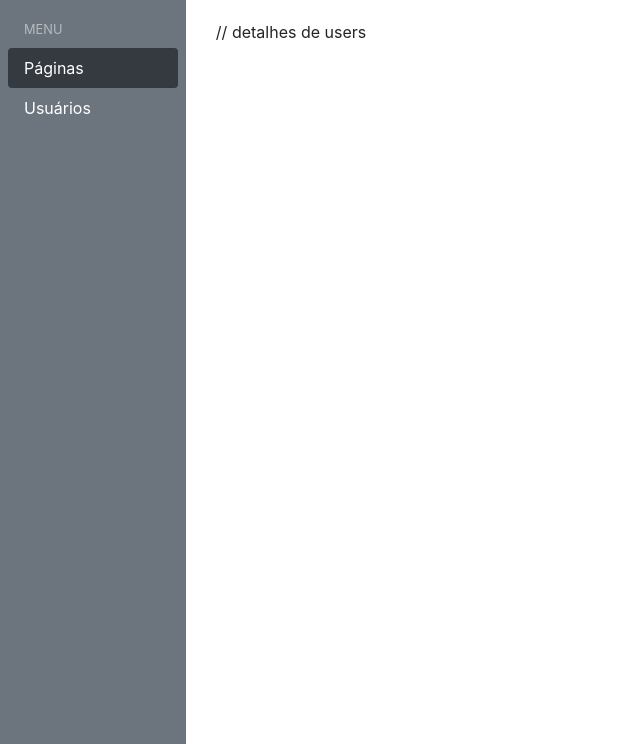
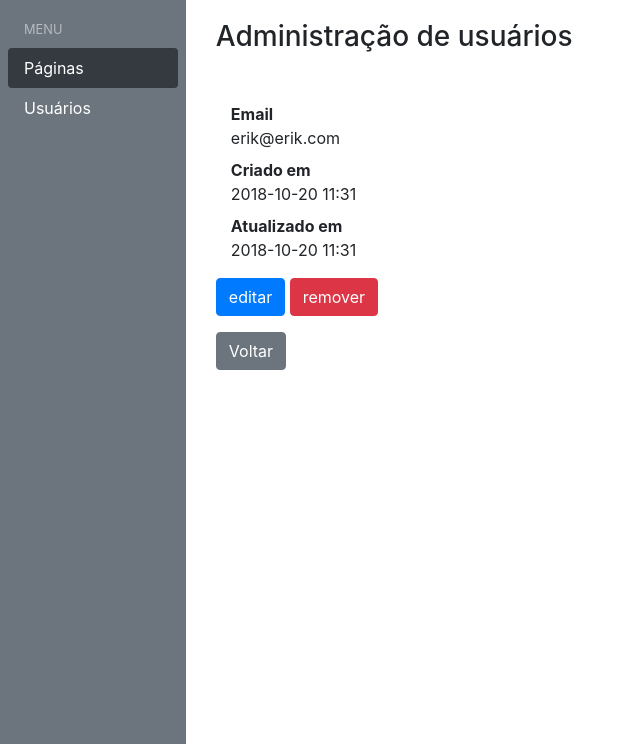
Before and after one commit to heitor92/projeto-site-adm, a PHP site: page /admin/users/1 in a window 1280 px wide. Shown: the part 56-800 px from the top of the page, without its empty margins (0-640 px from the left). Run offline with PHP 8.4, Linux system fonts and the light colour scheme.

Commit message:
Finalizando os templates

```diff
--- a/code/template/admin/users/view.tpl.php
+++ b/code/template/admin/users/view.tpl.php
@@ -1 +1,19 @@
-// detalhes de users
+<h3 class="mb-5">Administração de usuários</h3>
+
+
+<dl class="rol">
+    <dt class="col-sm-3">Email</dt>
+    <dd class="col-sm-9">erik@erik.com</dd>
+
+    <dt class="col-sm-3">Criado em</dt>
+    <dd class="col-sm-9">2018-10-20 11:31</dd>
+
+    <dt class="col-sm-3">Atualizado em</dt>
+    <dd class="col-sm-9">2018-10-20 11:31</dd>
+</dl>
+
+<p>
+    <a href="/admin/users/1/edit" class="btn btn-primary">editar</a>
+    <a href="/admin/users/1/delete" class="btn btn-danger confirm">remover</a>
+</p>
+<a href="/admin/users/1" class="btn btn-secondary">Voltar</a>
```
Also changed, not shown: code/template/admin/users/create.tpl.php (+18 -1 lines), code/template/admin/users/edit.tpl.php (+18 -1 lines), code/template/admin/users/index.tpl.php (+23 -1 lines).
